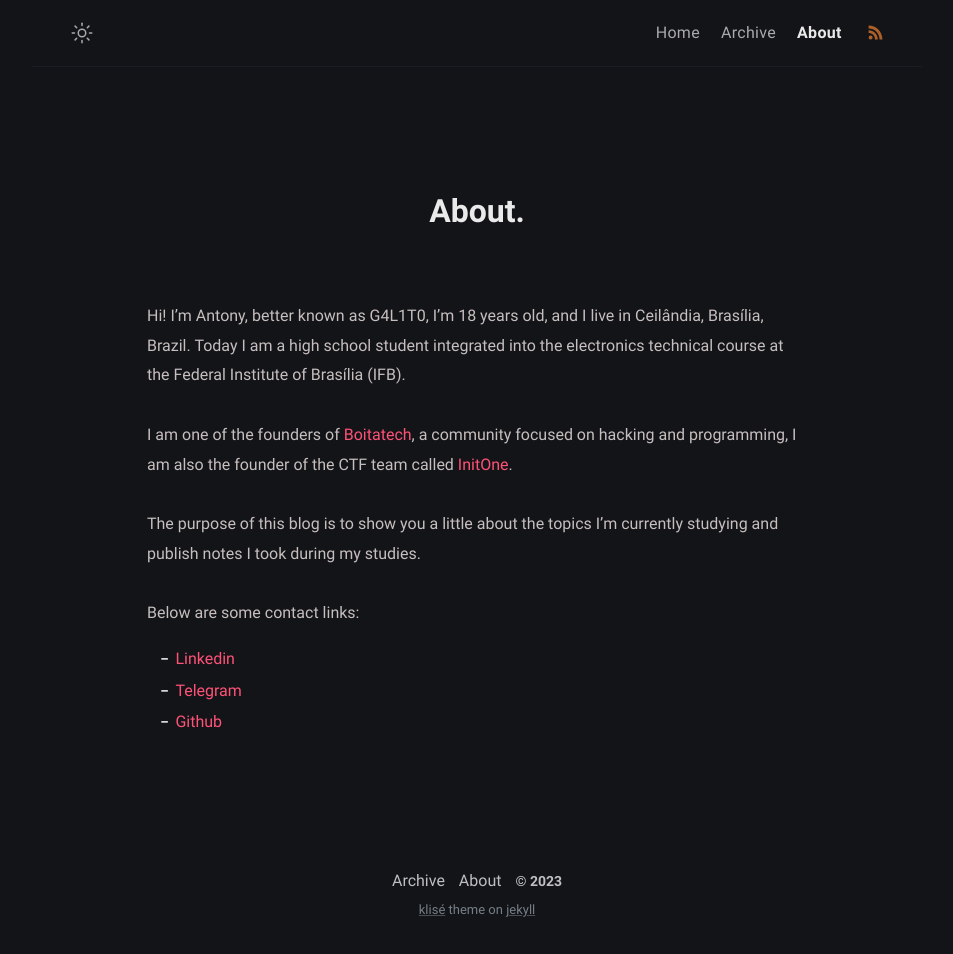
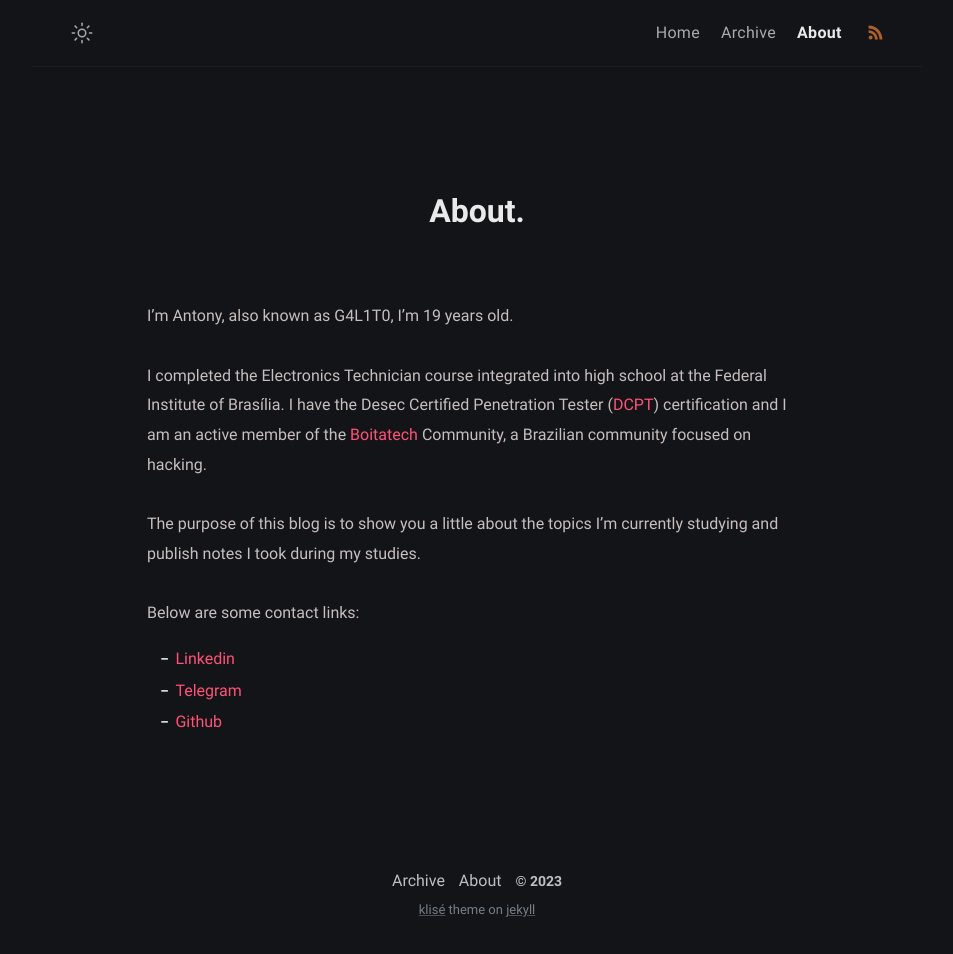
Before and after one commit to G4L1T0/antonyleite.com, a Jekyll site: the page built from about.md, in a window 1280 px wide. Shown: the whole page, without its empty margins (163-1116 px from the left). Built offline with Jekyll 4.4.1, drawn with Linux system fonts in a browser that asks for light colours.

Commit message:
Update about.md

```diff
--- a/about.md
+++ b/about.md
@@ -4,9 +4,9 @@ title: About
 permalink: /about/
 ---
 
-Hi! I'm Antony, better known as G4L1T0, I'm 18 years old, and I live in Ceilândia, Brasília, Brazil. Today I am a high school student integrated into the electronics technical course at the Federal Institute of Brasília (IFB).
+I'm Antony, also known as G4L1T0, I'm 19 years old.
 
-I am one of the founders of [Boitatech](https://www.boitatech.com.br/), a community focused on hacking and programming, I am also the founder of the CTF team called [InitOne](https://initone.com.br/).
+I completed the Electronics Technician course integrated into high school at the Federal Institute of Brasília. I have the Desec Certified Penetration Tester ([DCPT](https://www.linkedin.com/pulse/dcpt-desec-certified-penetration-tester-ricardo/?originalSubdomain=pt)) certification and I am an active member of the [Boitatech](https://www.boitatech.com.br/) Community, a Brazilian community focused on hacking.
 
 The purpose of this blog is to show you a little about the topics I'm currently studying and publish notes I took during my studies.
 
```
